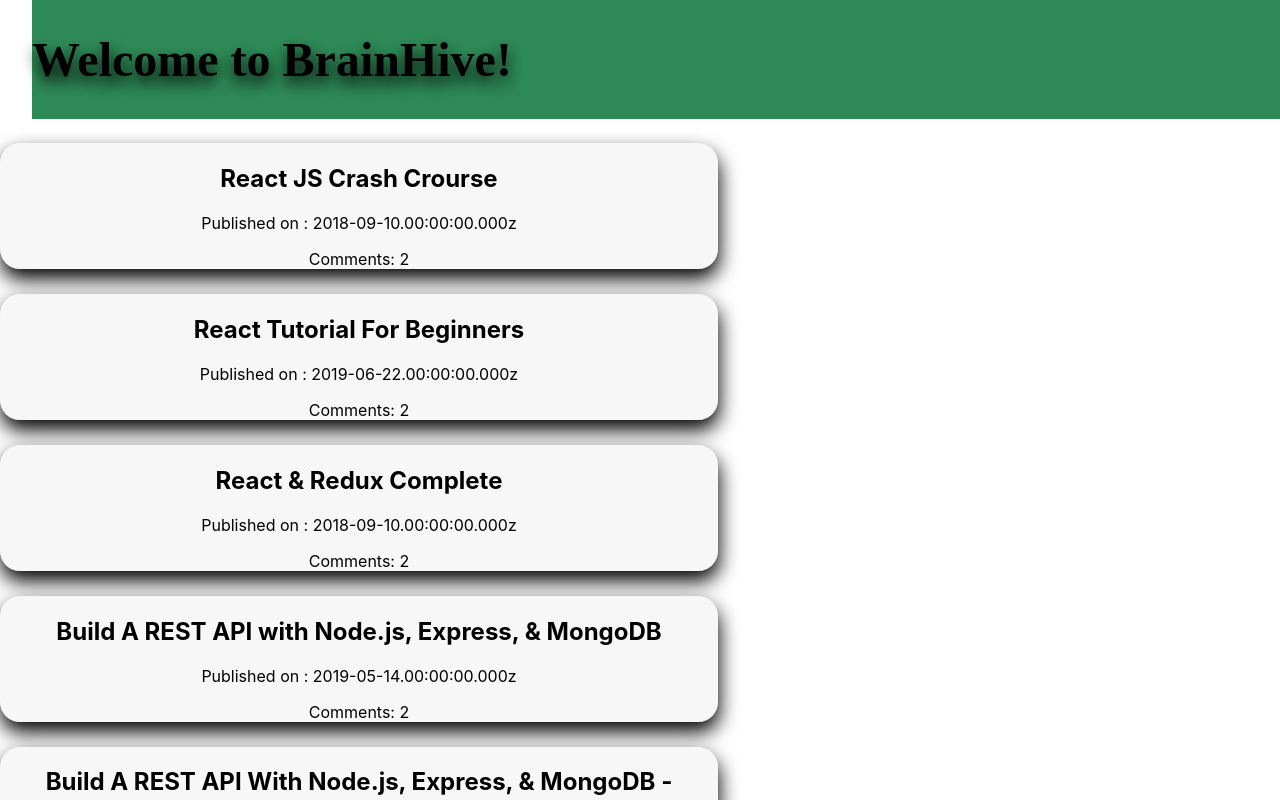
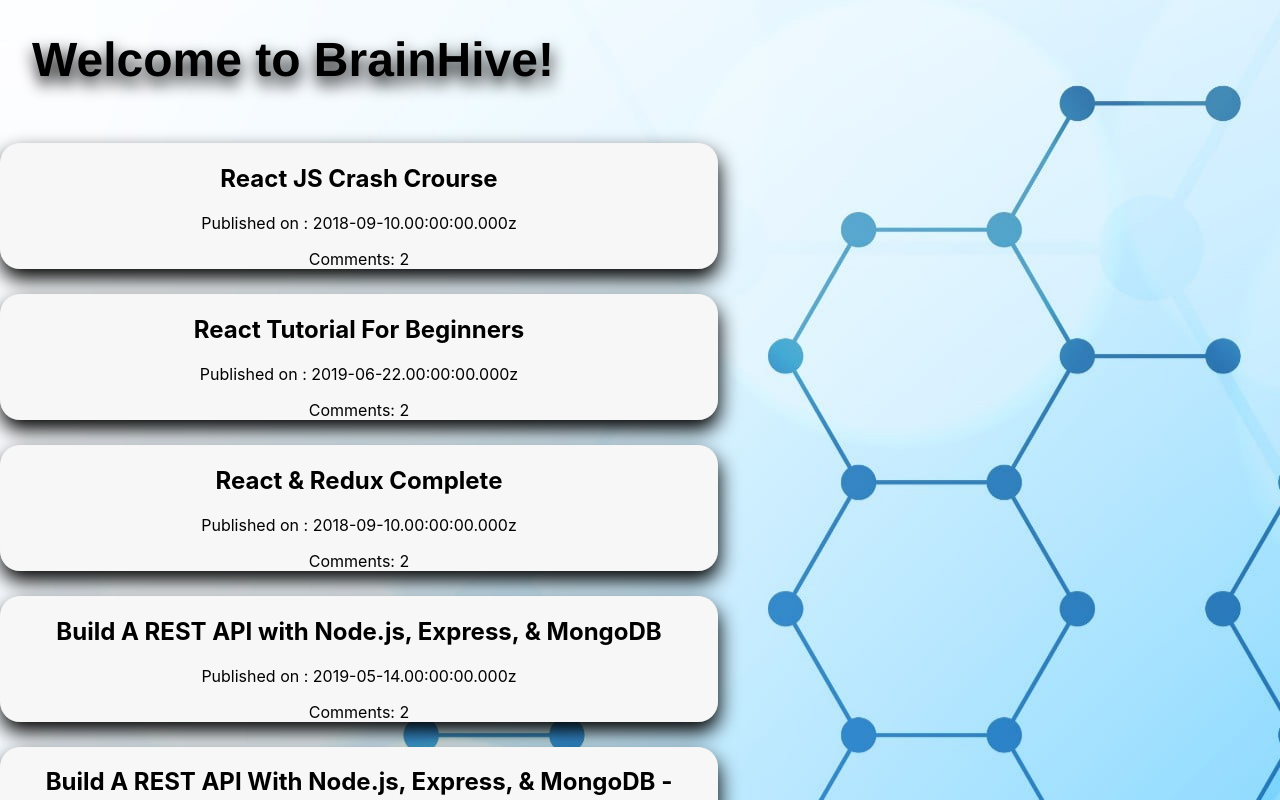
Before and after one commit to EmiSDep/bhCohort8Evening, a React (Create React App) app: page / in a window 1280 px wide. Shown: the top 800 px of the page. Built offline with nearby package versions, Linux system fonts and the light colour scheme.

Commit message:
added css

```diff
--- a/src/App.css
+++ b/src/App.css
@@ -1,5 +1,6 @@
 .App {
   text-align: center;
+  background-image: url(../src/components/bgimg3.jpg);
 }
 
 .App-logo {
@@ -46,7 +47,7 @@
   max-width: 700px;
   width: 80%;
   padding: 0 8px;
-  background-color: #f7f7f7
+  background-color: #f7f7f7;
 }
 
 .resourceList {
@@ -54,19 +55,18 @@
   display: flex;
   flex-direction: row;
   flex-wrap: wrap;
-  justify-content: space-between;
+  justify-content: space-around;
 }
 
 .header {
   display: flex;
   margin-left: 2rem;
   margin-bottom: 1.5rem;
-  background-color: seagreen;
 }
 
 .title {
   font-size: 3rem;
-  font-family: cursive;
+  font-family: 'Franklin Gothic Medium', 'Arial Narrow', Arial, sans-serif;
   font-weight: bold;
   text-shadow: 1px 8px 16px black;
   color: black;
```
Also changed, not shown: src/components/bgimg3.jpg (added).
